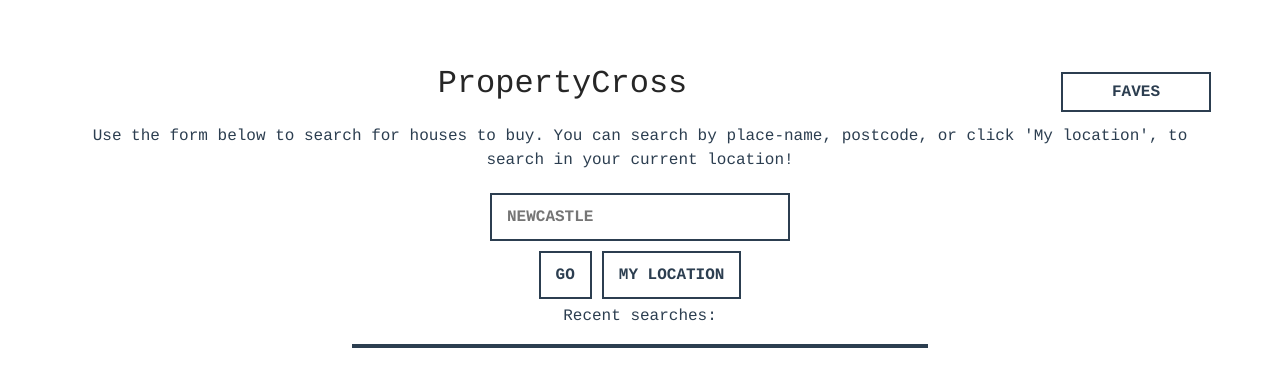
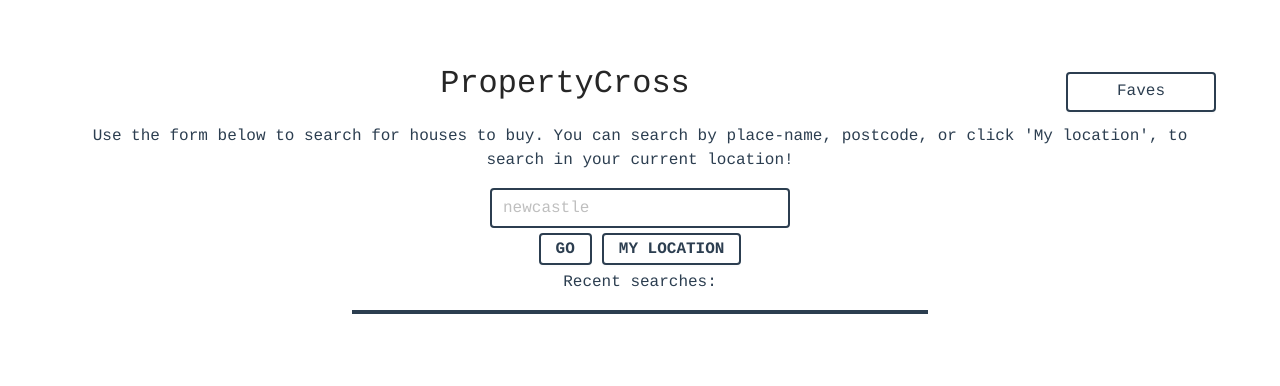
Before and after one commit to IrinaFitas/property-cross, a Vue app: page /result in a window 1280 px wide. Shown: the top 386 px of the page. Built offline with nearby package versions, Linux system fonts and the light colour scheme.

Commit message:
Adde ant-design elements

```diff
--- a/src/components/InitialPage.vue
+++ b/src/components/InitialPage.vue
@@ -2,19 +2,16 @@
     <div id="container">
         <div class="top-bar">
             <h1>PropertyCross</h1>
-            <button class="btn faves-btn" type="button" @click="showFavourite">Faves</button>
+            <a-button class="faves-btn" @click="showFavourite">Faves</a-button>
         </div>
         <p class="instruction-text">
             Use the form below to search for houses to buy. You can search by place-name, postcode, or click 'My location', to search in your current location!
         </p>
-        <div>
-            <input class="btn search-field"
-                type="search" placeholder="newcastle"
-                v-model="input"
-                @keyup.enter="updateValue">
+        <div class="search-field">
+            <a-input size="large" type="search" placeholder="newcastle" v-model="input" @keyup.enter="updateValue"/>
         </div>
-        <button class="btn" type="button" @click="updateValue">Go</button>
-        <button class="btn" type="button" @click="updateWithGeo">My Location</button>
+        <a-button class="btn" @click="updateValue">Go</a-button>
+        <a-button class="btn" @click="updateWithGeo">My Location</a-button>
 
         <router-view></router-view>
     </div>
@@ -71,6 +68,7 @@ export default {
         border: 2px solid var(--main-color);
         background-color: transparent;
         font-size: var(--font-size);
+        line-height: 0.5;
         text-transform: uppercase;
         color: var(--main-color);
         font-weight: bold;
@@ -85,9 +83,20 @@ export default {
         width: 150px;
         height: 40px;
         padding: 0;
+        font-size: var(--font-size);
+        border: 2px solid var(--main-color);
+        color: var(--main-color);
     }
 
     .search-field {
+        margin: 0 auto;
         width: 300px;
     }
+
+    .search-field input {
+        border: 2px solid var(--main-color);
+        font-size: var(--font-size);
+        outline: none;
+        cursor: pointer;
+    }
 </style>
```
